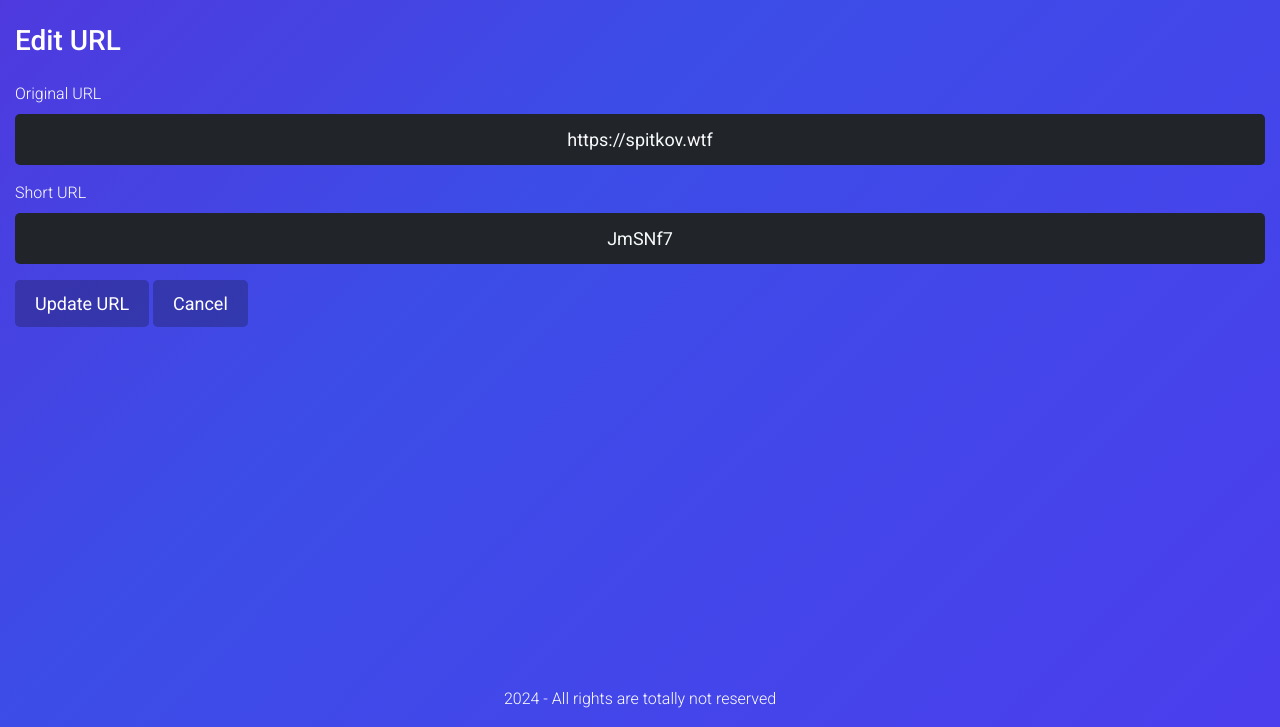
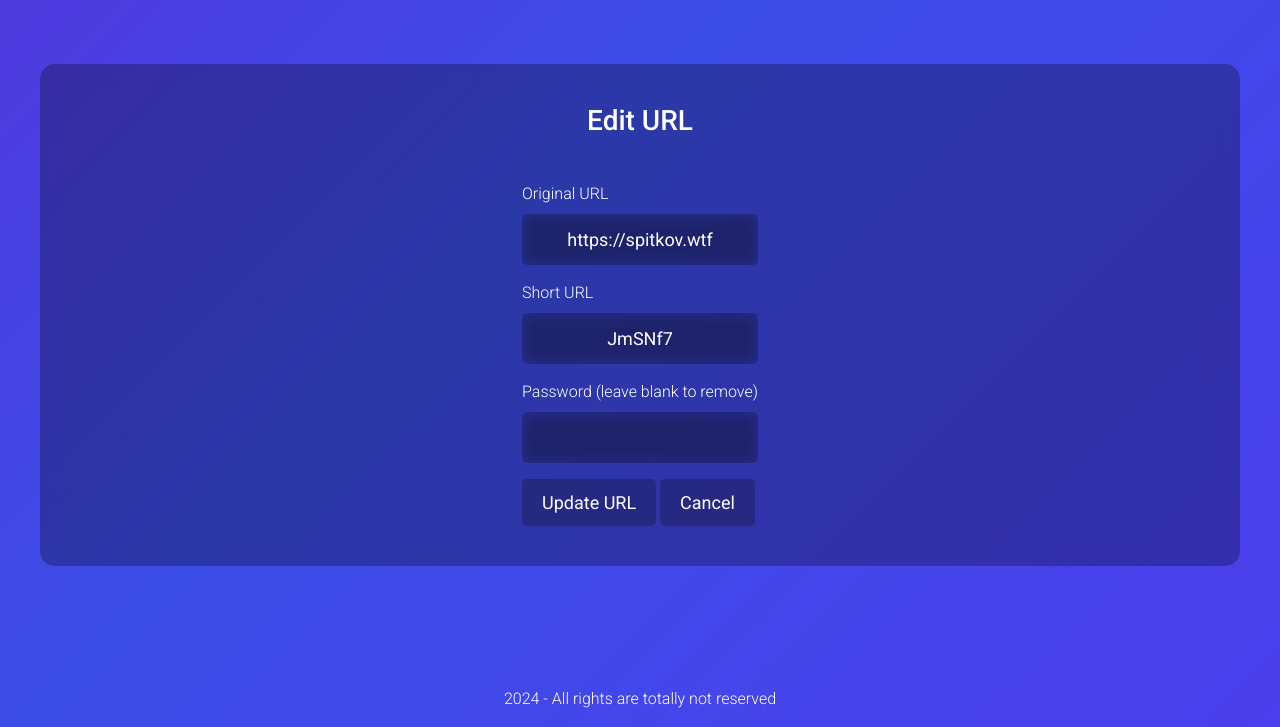
Before and after one commit to spitkov/urlshortener, a Flask app: page /edit_url/1 in a window 1280 px wide. Shown: the part 73-800 px from the top of the page. Run offline with Flask 3, Linux system fonts and the light colour scheme; a user stored in the database is signed in; data comes from the database, SQL or seed files in the repository; both versions use the stored data as it was after the commit.

Commit message:
idk what i fixed

```diff
--- a/app.py
+++ b/app.py
@@ -1,17 +1,16 @@
 from flask import Flask, request, redirect, render_template, url_for, session, flash, jsonify
 from flask_sqlalchemy import SQLAlchemy
-from werkzeug.security import generate_password_hash, check_password_hash
+from flask_migrate import Migrate
+from functools import wraps
 import string
 import random
-from functools import wraps
 import os
-import hashlib
 import uuid
 import json
-from flask_migrate import Migrate
+import hashlib
 
 app = Flask(__name__)
-app.config['SECRET_KEY'] = 'your_secret_key'  # Use a strong, random secret key in production
+app.config['SECRET_KEY'] = os.environ.get('SECRET_KEY', 'fallback_secret_key')
 app.config['SQLALCHEMY_DATABASE_URI'] = 'sqlite:///urls.db'
 app.config['SQLALCHEMY_TRACK_MODIFICATIONS'] = False
 db = SQLAlchemy(app)
@@ -25,19 +24,34 @@ class User(db.Model):
 
     def set_password(self, password):
         salt = os.urandom(32)
-        self.password_hash = hashlib.pbkdf2_hmac('sha256', password.encode('utf-8'), salt, 100000).hex() + ':' + salt.hex()
+        key = hashlib.pbkdf2_hmac('sha256', password.encode('utf-8'), salt, 100000)
+        self.password_hash = salt.hex() + ':' + key.hex()
 
     def check_password(self, password):
-        stored_hash, salt = self.password_hash.split(':')
-        computed_hash = hashlib.pbkdf2_hmac('sha256', password.encode('utf-8'), bytes.fromhex(salt), 100000).hex()
-        return stored_hash == computed_hash
+        salt, key = self.password_hash.split(':')
+        return key == hashlib.pbkdf2_hmac('sha256', password.encode('utf-8'), bytes.fromhex(salt), 100000).hex()
 
 class URL(db.Model):
     id = db.Column(db.Integer, primary_key=True)
     original_url = db.Column(db.String(500), nullable=False)
     short_url = db.Column(db.String(10), unique=True, nullable=False)
+    password_hash = db.Column(db.String(200))
     user_id = db.Column(db.Integer, db.ForeignKey('user.id'), nullable=False)
     user = db.relationship('User', backref=db.backref('urls', lazy=True))
+
+    def set_password(self, password):
+        if password:
+            salt = os.urandom(32)
+            key = hashlib.pbkdf2_hmac('sha256', password.encode('utf-8'), salt, 100000)
+            self.password_hash = salt.hex() + ':' + key.hex()
+        else:
+            self.password_hash = None
+
+    def check_password(self, password):
+        if self.password_hash:
+            salt, key = self.password_hash.split(':')
+            return key == hashlib.pbkdf2_hmac('sha256', password.encode('utf-8'), bytes.fromhex(salt), 100000).hex()
+        return True
 
 def generate_short_url(length=6):
     characters = string.ascii_letters + string.digits
@@ -50,7 +64,6 @@ def login_required(f):
     @wraps(f)
     def decorated_function(*args, **kwargs):
         if 'user_id' not in session:
-            flash('Please log in to access this page.', 'warning')
             return redirect(url_for('login', next=request.url))
         return f(*args, **kwargs)
     return decorated_function
@@ -58,30 +71,20 @@ def login_required(f):
 @app.route('/', methods=['GET', 'POST'])
 def index():
     if request.method == 'POST':
-        original_url = request.form['url']
-        custom_vanity = request.form.get('vanity')
-
-        # Add protocol if it's missing
-        if not original_url.startswith(('http://', 'https://')):
-            original_url = 'https://' + original_url
-
-        if custom_vanity:
-            if URL.query.filter_by(short_url=custom_vanity).first():
-                flash('Custom vanity URL is already in use. Please choose another one.', 'danger')
-                return render_template('index.html')
-            short_url = custom_vanity
-        else:
-            short_url = generate_short_url()
-
-        new_url = URL(original_url=original_url, short_url=short_url, user_id=session.get('user_id', 1))
-        db.session.add(new_url)
-        db.session.commit()
-        return render_template('index.html', short_url=short_url)
+        user = User.query.get(session.get('user_id')) if 'user_id' in session else None
+        return create_short_url(request.form, user)
     return render_template('index.html')
 
-@app.route('/<short_url>')
+@app.route('/<short_url>', methods=['GET', 'POST'])
 def redirect_to_url(short_url):
     url = URL.query.filter_by(short_url=short_url).first_or_404()
+    if url.password_hash:
+        if request.method == 'POST':
+            if url.check_password(request.form.get('password')):
+                return redirect(url.original_url)
+            else:
+                flash('Incorrect password', 'danger')
+        return render_template('password_prompt.html', short_url=short_url)
     return redirect(url.original_url)
 
 @app.route('/register', methods=['GET', 'POST'])
@@ -99,7 +102,6 @@ def register():
         db.session.add(new_user)
         db.session.commit()
 
-        # Automatically log in the user
         session['user_id'] = new_user.id
         session['username'] = new_user.username
 
@@ -127,7 +129,7 @@ def login():
 @login_required
 def dashboard():
     user = User.query.get(session['user_id'])
-    user_urls = URL.query.filter_by(user_id=session['user_id']).all()
+    user_urls = URL.query.filter_by(user_id=user.id).all()
     return render_template('dashboard.html', urls=user_urls, api_key=user.api_key)
 
 @app.route('/delete/<int:url_id>')
@@ -160,6 +162,7 @@ def edit_url(url_id):
     if request.method == 'POST':
         original_url = request.form['original_url']
         short_url = request.form['short_url']
+        password = request.form['password']
 
         existing_url = URL.query.filter_by(short_url=short_url).first()
         if existing_url and existing_url.id != url.id:
@@ -167,42 +170,12 @@ def edit_url(url_id):
         else:
             url.original_url = original_url
             url.short_url = short_url
+            url.set_password(password)
             db.session.commit()
             flash('URL updated successfully.', 'success')
             return redirect(url_for('dashboard'))
 
     return render_template('edit_url.html', url=url)
-
-@app.cli.command("migrate_passwords")
-def migrate_passwords():
-    with app.app_context():
-        users = User.query.all()
-        for user in users:
-            if hasattr(user, 'password') and user.password:
-                user.set_password(user.password)
-        db.session.commit()
-    print("Passwords migrated successfully.")
-
-def init_db():
-    db_path = os.path.join(app.root_path, 'urls.db')
-    if not os.path.exists(db_path):
-        with app.app_context():
-            db.create_all()
-            print("Database created.")
-    else:
-        print("Database already exists.")
-        # Add api_key column if it doesn't exist
-        with app.app_context():
-            if not hasattr(User, 'api_key'):
-                with db.engine.connect() as conn:
-                    conn.execute(text('ALTER TABLE user ADD COLUMN api_key VARCHAR(36) UNIQUE'))
-                    conn.commit()
-                print("Added api_key column to User table.")
-
-@app.cli.command("init-db")
-def init_db_command():
-    init_db()
-    print("Initialized the database.")
 
 @app.route('/reset_api_key')
 @login_required
@@ -239,31 +212,52 @@ def download_sharex_config():
 @app.route('/api/shorten', methods=['POST'])
 def api_shorten_url():
     auth_header = request.headers.get('Authorization')
-    if not auth_header:
-        return jsonify({"error": "No API key provided"}), 401
+    if auth_header:
+        user = User.query.filter_by(api_key=auth_header).first()
+        if not user:
+            return jsonify({"error": "Invalid API key"}), 401
+    else:
+        user = User.query.get(session.get('user_id', 1))
 
-    user = User.query.filter_by(api_key=auth_header).first()
-    if not user:
-        return jsonify({"error": "Invalid API key"}), 401
-
-    data = request.json
+    data = request.json or request.form
     if not data or 'url' not in data:
         return jsonify({"error": "No URL provided"}), 400
 
+    return create_short_url(data, user)
+
+def create_short_url(data, user=None):
     original_url = data['url']
+    custom_vanity = data.get('vanity')
+    password = data.get('password')
+
     if not original_url.startswith(('http://', 'https://')):
         original_url = 'https://' + original_url
 
-    short_url = generate_short_url()
-    new_url = URL(original_url=original_url, short_url=short_url, user_id=user.id)
+    if custom_vanity:
+        if URL.query.filter_by(short_url=custom_vanity).first():
+            return jsonify({"error": "Custom vanity URL is already in use"}), 400
+        short_url = custom_vanity
+    else:
+        short_url = generate_short_url()
+
+    user_id = session.get('user_id', 1)
+
+    new_url = URL(original_url=original_url, short_url=short_url, user_id=user_id)
+    if password:
+        new_url.set_password(password)
     db.session.add(new_url)
     db.session.commit()
 
-    return jsonify({
-        "original_url": original_url,
-        "short_url": url_for('redirect_to_url', short_url=short_url, _external=True)
-    }), 201
+    short_url_full = url_for('redirect_to_url', short_url=short_url, _external=True)
+    if request.is_json:
+        return jsonify({
+            "original_url": original_url,
+            "short_url": short_url_full
+        }), 201
+    else:
+        return render_template('index.html', short_url=short_url_full)
 
 if __name__ == '__main__':
-    init_db()
+    with app.app_context():
+        db.create_all()
     app.run(debug=True)
--- a/static/css/styles.css
+++ b/static/css/styles.css
@@ -41,15 +41,33 @@ input, .form-control {
     border-radius: 5px;
     width: 100%;
     backdrop-filter: blur(8px);
-    color: white;
+    color: white !important; /* Force white color */
     text-align: center;
     transition: background-color 0.3s;
     padding: 12px;
     margin-bottom: 15px;
 }
 
+/* Make URL and custom vanity inputs wider */
+#url, #vanity, #password {
+    width: 100%;
+    max-width: 800px; /* Increased from 600px to 800px */
+}
+
+input::placeholder, .form-control::placeholder {
+    color: rgba(255, 255, 255, 0.7); /* Slightly transparent white for placeholders */
+}
+
 input:hover, .form-control:hover {
     background-color: rgba(26, 26, 26, 0.41);
+}
+
+/* Ensure text remains white when input is focused */
+input:focus, .form-control:focus {
+    color: white !important;
+    background-color: rgba(26, 26, 26, 0.41);
+    outline: none;
+    box-shadow: 0 0 0 2px rgba(255, 255, 255, 0.5);
 }
 
 .btn {
@@ -176,3 +194,24 @@ input:hover, .form-control:hover {
         font-size: 16px;
     }
 }
+
+.api-key-container {
+    position: relative;
+    overflow: hidden;
+}
+
+.api-key-input {
+    background-color: rgba(0, 0, 0, 0.2) !important;
+    color: transparent !important;
+    text-shadow: 0 0 8px rgba(255, 255, 255, 0.5);
+    transition: all 0.3s ease;
+}
+
+.api-key-input:hover, .api-key-input:focus {
+    color: white !important;
+    text-shadow: none;
+}
+
+.api-key-input::selection {
+    background-color: rgba(255, 255, 255, 0.3);
+}
--- a/templates/edit_url.html
+++ b/templates/edit_url.html
@@ -1,17 +1,23 @@
 {% extends "base.html" %}
 
 {% block content %}
+<div class="box">
     <h2 class="mb-4">Edit URL</h2>
     <form method="POST">
         <div class="mb-3">
             <label for="original_url" class="form-label">Original URL</label>
-        <input type="url" class="form-control bg-dark text-light" id="original_url" name="original_url" value="{{ url.original_url }}" required>
+            <input type="url" class="form-control" id="original_url" name="original_url" value="{{ url.original_url }}" required>
         </div>
         <div class="mb-3">
             <label for="short_url" class="form-label">Short URL</label>
-        <input type="text" class="form-control bg-dark text-light" id="short_url" name="short_url" value="{{ url.short_url }}" required>
+            <input type="text" class="form-control" id="short_url" name="short_url" value="{{ url.short_url }}" required>
+        </div>
+        <div class="mb-3">
+            <label for="password" class="form-label">Password (leave blank to remove)</label>
+            <input type="password" class="form-control" id="password" name="password">
         </div>
         <button type="submit" class="btn btn-primary">Update URL</button>
         <a href="{{ url_for('dashboard') }}" class="btn btn-secondary">Cancel</a>
     </form>
+</div>
 {% endblock %}
```
Also changed, not shown: manage.py (added, +12 -0 lines), migrate.py (added, +8 -0 lines), templates/dashboard.html (+18 -4 lines), templates/index.html (+5 -4 lines), templates/password_prompt.html (added, +14 -0 lines), instance/urls.db. Lines whose indentation alone changed are shown as unchanged.
